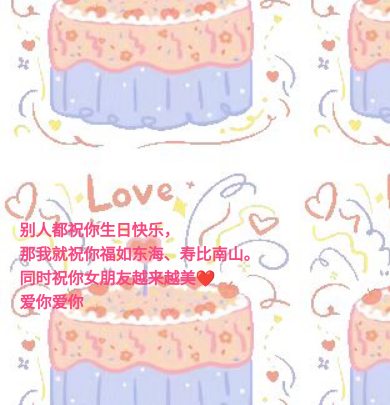
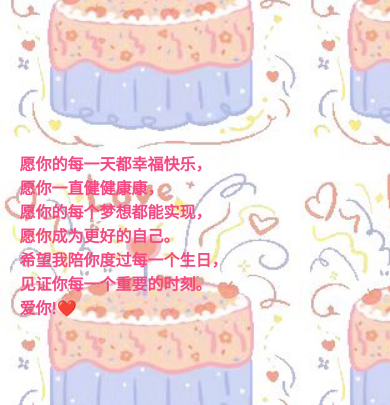
Before and after one commit to hythehe/birthday, a plain HTML site: page index.html in a window 390 px wide. Shown: the part 439-844 px from the top of the page. Drawn offline with Linux system fonts and the light colour scheme.

Commit message:
Update index.html

```diff
--- a/index.html
+++ b/index.html
@@ -109,7 +109,7 @@
 
             .blessing {
                 left: 5%;
-                bottom: 5%;
+                bottom: 0%;
                 transform: translateY(-50%);
                 width: 90%;
                 font-size: 1em;
@@ -126,10 +126,13 @@
 <body>
     <h1>宝宝，生日快乐！</h1>
     <div class="blessing">
-        别人都祝你生日快乐，
-        <br>那我就祝你福如东海、寿比南山。
-        <br>同时祝你女朋友越来越美❤️
-        <br>爱你爱你
+        愿你的每一天都幸福快乐，
+        <br>愿你一直健健康康，
+        <br>愿你的每个梦想都能实现，
+        <br>愿你成为更好的自己。
+        <br>希望我陪你度过每一个生日，
+        <br>见证你每一个重要的时刻。
+        <br>爱你!❤️
     </div>
     <!-- 照片轮播 -->
     <div class="carousel">
@@ -187,7 +190,7 @@
 
     <!-- 添加音乐 -->
     <audio autoplay loop>
-        <source src="music.mp3" type="audio/mpeg">
+        <source src="./music.mp3" type="audio/mpeg">
     </audio>
 </body>
 
```
